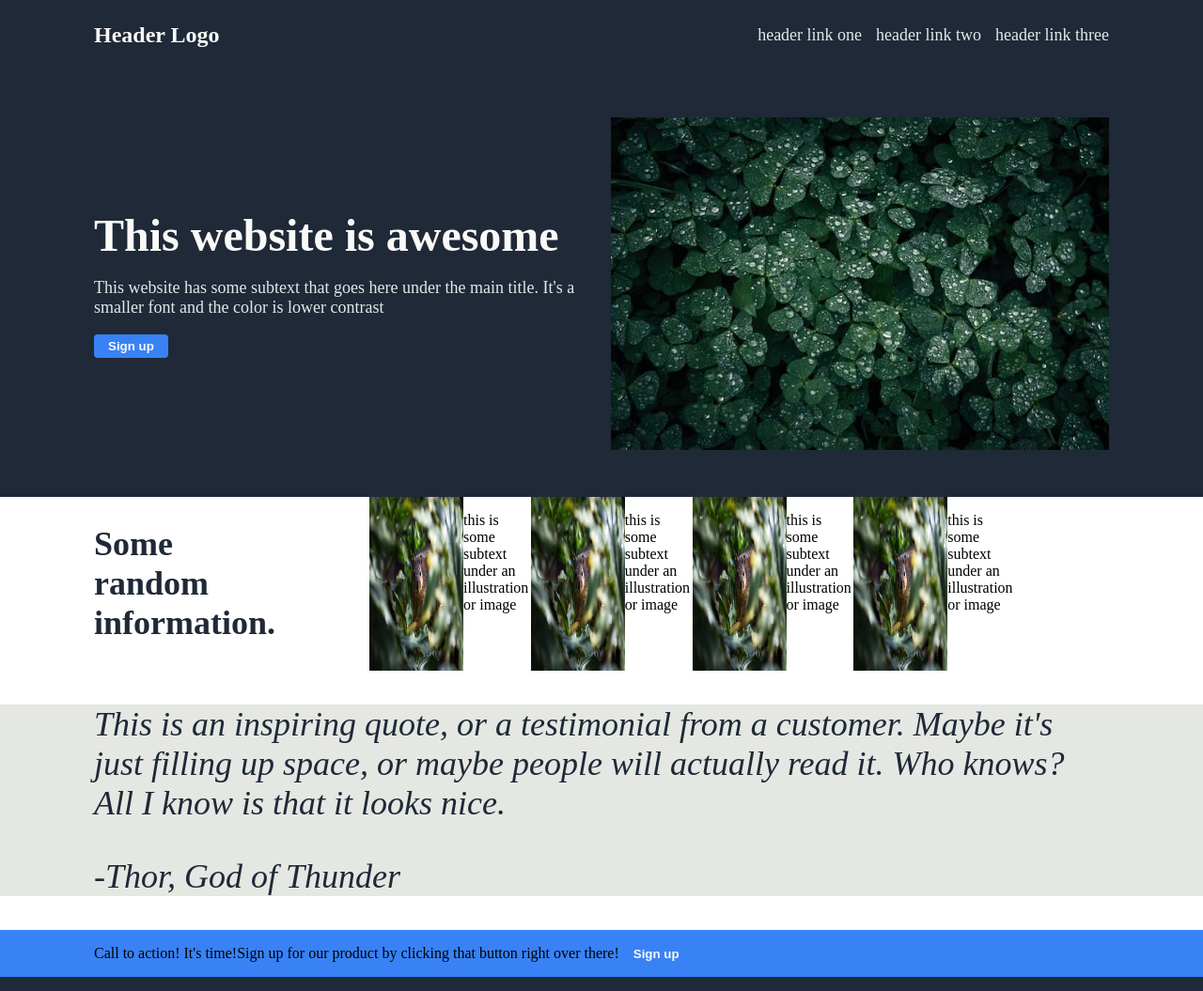
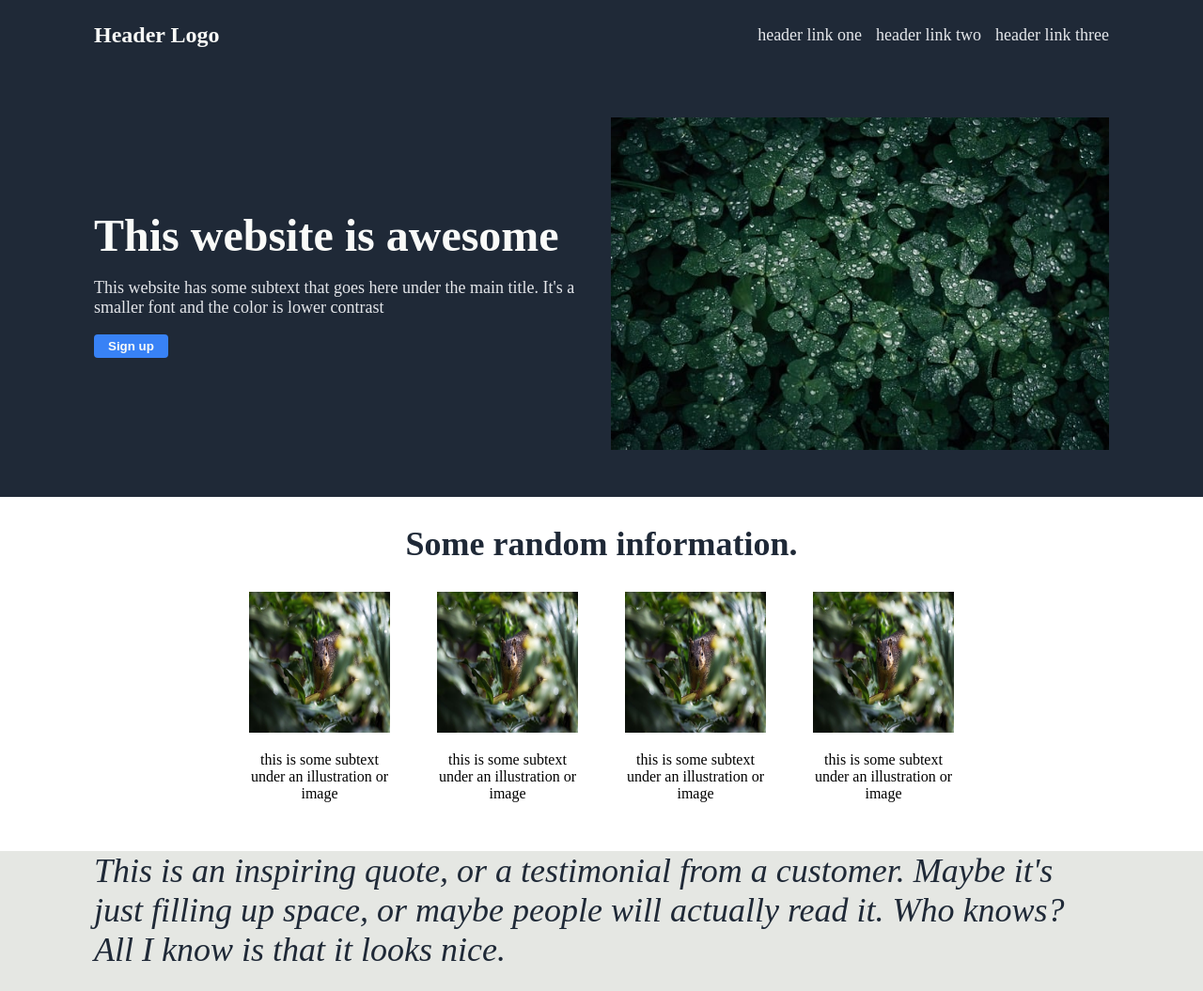
Before and after one commit to gyang-pro/landing-page, a plain HTML site: page index.html in a window 1280 px wide. Shown: the top 1055 px of the page at 94% size. Drawn offline with Linux system fonts and the light colour scheme.

Commit message:
Incorporate new divs to HTML file and add more selectors to change content-two flexbox features

```diff
--- a/index.html
+++ b/index.html
@@ -26,14 +26,22 @@
         <div class="content-two">
             <h2>Some random information.</h2>
             <div class="img-container">
+                <div class="info">
                     <img src="./images/squirrel.jpg">
                     <p>this is some subtext under an illustration or image</p>
+                </div>
+                <div class="info">
                     <img src="./images/squirrel.jpg">
                     <p>this is some subtext under an illustration or image</p>
+                </div>
+                <div class="info">
                     <img src="./images/squirrel.jpg">
                     <p>this is some subtext under an illustration or image</p>
+                </div>
+                <div class="info">
                     <img src="./images/squirrel.jpg">
                     <p>this is some subtext under an illustration or image</p>
+                </div>
             </div>
         </div>
         <div class="content-three">
--- a/styles.css
+++ b/styles.css
@@ -83,10 +83,19 @@ h2 {
 
 .content-two {
     display: flex;
+    flex-direction: column;
+    align-items: center;
+    text-align: center;
 }
 
 .img-container {
     display: flex;
+    gap: 50px;
+}
+
+.info {
+    padding: 0;
+    max-width: 150px;
 }
 
 .content-three {
@@ -104,6 +113,6 @@ h2 {
 }
 
 img {
-    width: 100px;
-    height: auto;
+    width: 150px;
+    height: 150px;
 }
```
Lines whose indentation alone changed are shown as unchanged.
